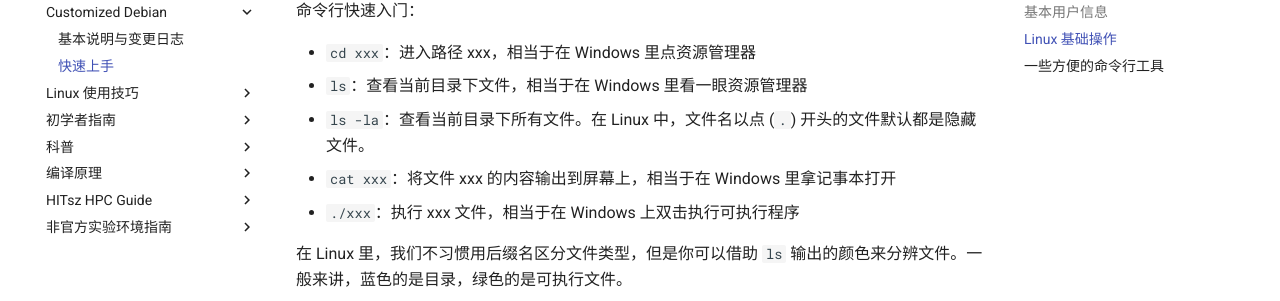
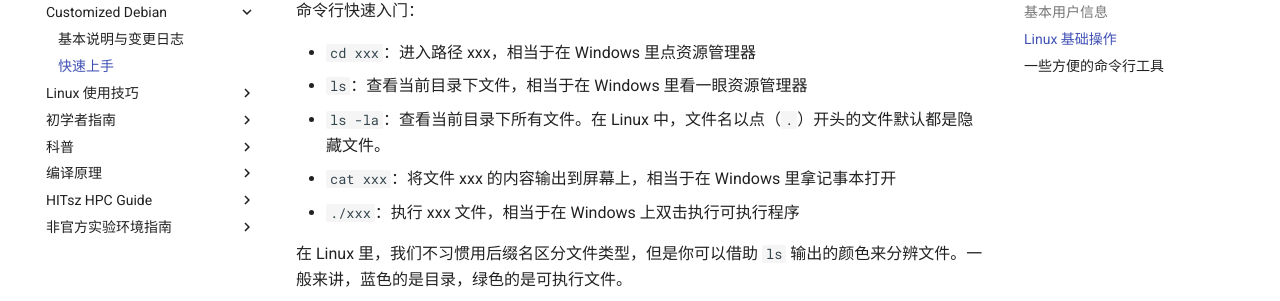
Before and after one commit to hitszosa/wiki, an MkDocs documentation site: the page built from docs/customized-debian/quick-start.md, in a window 1280 px wide and 900 px high, scrolled down 1361 px. Shown: the part 150-451 px from the top of the window. Built offline with MkDocs 1.6.1 and Material for MkDocs 9.7.7, drawn with Linux system fonts in a browser that asks for light colours; comment, search, counter and statistics services are not loaded.

Commit message:
manual-correct 2.0

```diff
--- a/docs/customized-debian/quick-start.md
+++ b/docs/customized-debian/quick-start.md
@@ -48,7 +48,7 @@
 
 - `cd xxx`：进入路径 xxx，相当于在 Windows 里点资源管理器
 - `ls`：查看当前目录下文件，相当于在 Windows 里看一眼资源管理器
-- `ls -la`：查看当前目录下所有文件。在 Linux 中，文件名以点 (`.`) 开头的文件默认都是隐藏文件。
+- `ls -la`：查看当前目录下所有文件。在 Linux 中，文件名以点（`.`）开头的文件默认都是隐藏文件。
 - `cat xxx`：将文件 xxx 的内容输出到屏幕上，相当于在 Windows 里拿记事本打开
 - `./xxx`：执行 xxx 文件，相当于在 Windows 上双击执行可执行程序
 
```
Also changed, not shown: docs/customized-debian/principle-and-changelogs.md (+1 -1 lines).
